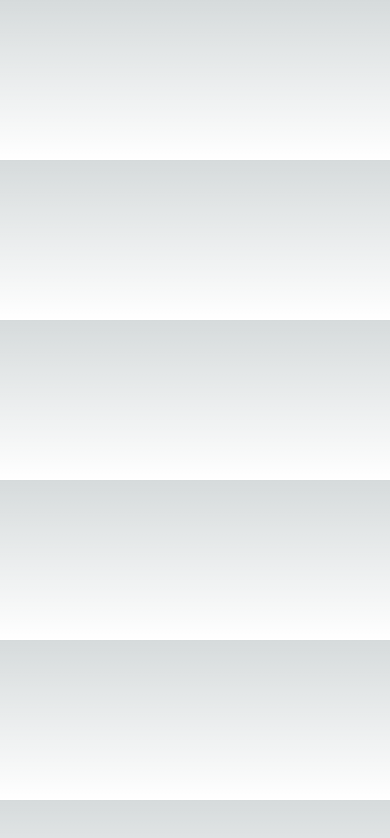
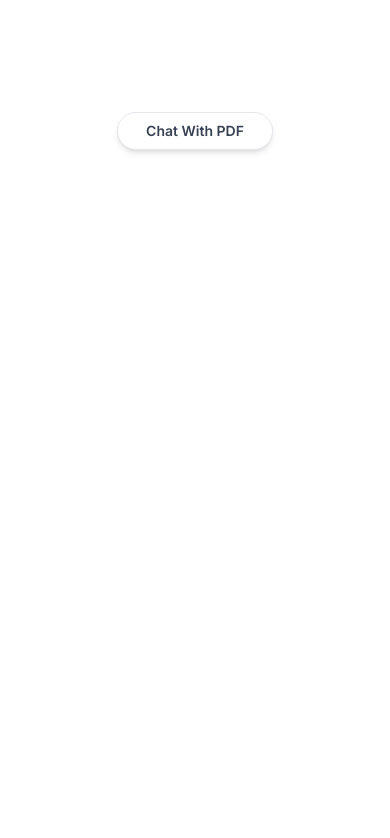
Before and after one commit to akashc-hub/Chat-With-PDF, a Next.js app: page / in a window 390 px wide. Shown: the top 838 px of the page. Built offline with nearby package versions, Linux system fonts and the light colour scheme.

Commit message:
first commit

```diff
--- a/src/app/globals.css
+++ b/src/app/globals.css
@@ -2,32 +2,50 @@
 @tailwind components;
 @tailwind utilities;
 
-:root {
-  --foreground-rgb: 0, 0, 0;
-  --background-start-rgb: 214, 219, 220;
-  --background-end-rgb: 255, 255, 255;
-}
 
-@media (prefers-color-scheme: dark) {
+@layer base {
   :root {
-    --foreground-rgb: 255, 255, 255;
-    --background-start-rgb: 0, 0, 0;
-    --background-end-rgb: 0, 0, 0;
+    --background: 0 0% 100%;
+    --foreground: 222.2 84% 4.9%;
+    --card: 0 0% 100%;
+    --card-foreground: 222.2 84% 4.9%;
+    --popover: 0 0% 100%;
+    --popover-foreground: 222.2 84% 4.9%;
+    --primary: 221.2 83.2% 53.3%;
+    --primary-foreground: 210 40% 98%;
+    --secondary: 210 40% 96.1%;
+    --secondary-foreground: 222.2 47.4% 11.2%;
+    --muted: 210 40% 96.1%;
+    --muted-foreground: 215.4 16.3% 46.9%;
+    --accent: 210 40% 96.1%;
+    --accent-foreground: 222.2 47.4% 11.2%;
+    --destructive: 0 84.2% 60.2%;
+    --destructive-foreground: 210 40% 98%;
+    --border: 214.3 31.8% 91.4%;
+    --input: 214.3 31.8% 91.4%;
+    --ring: 221.2 83.2% 53.3%;
+    --radius: 0.5rem;
+  }
+
+  .dark {
+    --background: 222.2 84% 4.9%;
+    --foreground: 210 40% 98%;
+    --card: 222.2 84% 4.9%;
+    --card-foreground: 210 40% 98%;
+    --popover: 222.2 84% 4.9%;
+    --popover-foreground: 210 40% 98%;
+    --primary: 217.2 91.2% 59.8%;
+    --primary-foreground: 222.2 47.4% 11.2%;
+    --secondary: 217.2 32.6% 17.5%;
+    --secondary-foreground: 210 40% 98%;
+    --muted: 217.2 32.6% 17.5%;
+    --muted-foreground: 215 20.2% 65.1%;
+    --accent: 217.2 32.6% 17.5%;
+    --accent-foreground: 210 40% 98%;
+    --destructive: 0 62.8% 30.6%;
+    --destructive-foreground: 210 40% 98%;
+    --border: 217.2 32.6% 17.5%;
+    --input: 217.2 32.6% 17.5%;
+    --ring: 224.3 76.3% 48%;
   }
 }
-
-body {
-  color: rgb(var(--foreground-rgb));
-  background: linear-gradient(
-      to bottom,
-      transparent,
-      rgb(var(--background-end-rgb))
-    )
-    rgb(var(--background-start-rgb));
-}
-
-@layer utilities {
-  .text-balance {
-    text-wrap: balance;
-  }
-}
--- a/src/app/layout.tsx
+++ b/src/app/layout.tsx
@@ -15,7 +15,7 @@ export default function RootLayout({
   children: React.ReactNode;
 }>) {
   return (
-    <html lang="en">
+    <html lang="en" className="light">
       <body className={inter.className}>{children}</body>
     </html>
   );
--- a/src/app/page.tsx
+++ b/src/app/page.tsx
@@ -3,7 +3,13 @@ import MaxWidthWrapper from "@/components/MaxWidthWrapper";
 export default function Home() {
   return (
       <div>
-        <MaxWidthWrapper className="mb-12 mt-28 sm:mt-40 flex flex-col items-center justify-center"></MaxWidthWrapper>
+        <MaxWidthWrapper className="mb-12 mt-28 sm:mt-40 flex flex-col items-center justify-center text-center">
+          <div className="mx-auto mb-4 flex max-w-fit items-center justify-center space-x-2 overflow-hidden rounded-full border border-gray-200 bg-white px-7 py-2 shadow-md backdrop-blur translate-all hover:border-gray-300 hover:bg-white/50">
+            <p className="text-sm font-semibold text-gray-700">
+              Chat With PDF
+            </p>
+          </div>
+        </MaxWidthWrapper>
       </div>
   );
 }
--- a/tailwind.config.ts
+++ b/tailwind.config.ts
@@ -7,12 +7,75 @@ const config: Config = {
     "./src/app/**/*.{js,ts,jsx,tsx,mdx}",
   ],
   theme: {
-    extend: {
-      backgroundImage: {
-        "gradient-radial": "radial-gradient(var(--tw-gradient-stops))",
-        "gradient-conic":
-          "conic-gradient(from 180deg at 50% 50%, var(--tw-gradient-stops))",
+    container : {
+      center: true,
+      padding: "2rem",
+      screens: {
+        "2xl": "1400px"
       },
+    },
+    extend : {
+      maxWidth : {
+        "8xl" : "1408px"
+      },
+      colors : {
+        border : "hsl(var(--border))",
+        input : "hsl(var(--input))",
+        ring : "hsl(var(--ring))",
+        background : "hsl(var(--background))",
+        foreground : "hsl(var(--foreground))",
+
+        primary : {
+          DEFAULT : "hsl(var(--primary))",
+          foreground : "hsl(var(--primary-foreground))",
+        },
+        secondary : {
+          DEFAULT : "hsl(var(--secondary))",
+          foreground : "hsl(var(--secondary-foreground))",
+        },
+        destructive : {
+          DEFAULT : "hsl(var(--destructive))",
+          foreground : "hsl(var(--destructive-foreground))",
+        },
+        muted : {
+          DEFAULT : "hsl(var(--muted))",
+          foreground : "hsl(var(--muted-foreground))",
+        },
+        accent : {
+          DEFAULT : "hsl(var(--accent))",
+          foreground : "hsl(var(--accent-foreground))",
+        },
+        pophover : {
+          DEFAULT : "hsl(var(--pophover))",
+          foreground : "hsl(var(--pophover-foreground))",
+        },
+        card : {
+          DEFAULT : "hsl(var(--card))",
+          foreground : "hsl(var(--card-foreground))",
+        },
+
+
+      },
+      borderRadius : {
+        lg : "var(--radius)",
+        md : "calc(var(--radius) - 2px)",
+        sm : "calc(var(--radius) - 4px)",
+      },
+      keyframes : {
+        "accordion-down" : {
+          from : { height : 0},
+          to : {height : "var(--radix-accordion-content-height)"},
+        },
+        "accordion-up" : {
+          from : {height : "var(--radix-accordion-content-height)"},
+          to : { height : 0},
+        },
+      },
+      animation : {
+        "accordion-up" : "accordion-up 0.2s ease-out",
+        "accordion-down" : "accordion-down 0.2s ease-out"
+
+      }
     },
   },
   plugins: [],
```
